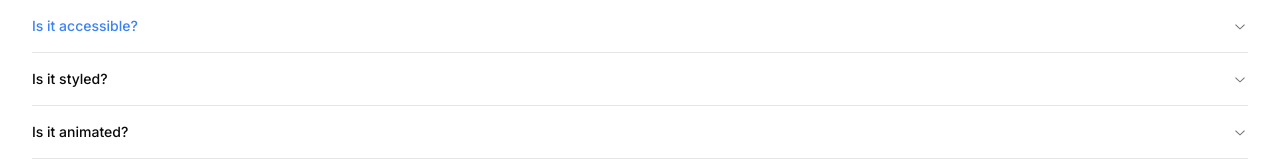
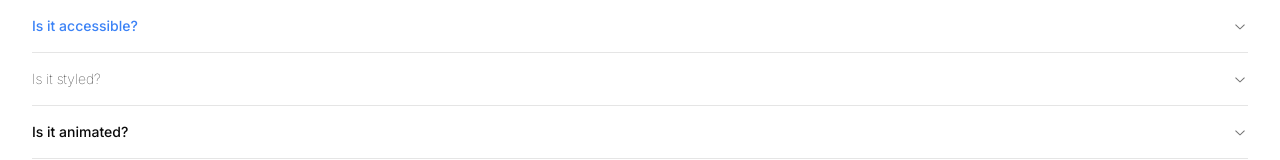
Before and after one commit to genrev-zapa-fgi/merge-conflict-demo, a Next.js app: page / in a window 1280 px wide. Shown: the top 160 px of the page. Built offline with nearby package versions, Linux system fonts and the light colour scheme.

Commit message:
change 2nd row font to thin

```diff
--- a/components/molecules/accordion-demo.tsx
+++ b/components/molecules/accordion-demo.tsx
@@ -15,7 +15,7 @@ export function AccordionDemo() {
                 </AccordionContent>
             </AccordionItem>
             <AccordionItem value="item-2">
-                <AccordionTrigger>Is it styled?</AccordionTrigger>
+                <AccordionTrigger className={"font-thin"}>Is it styled?</AccordionTrigger>
                 <AccordionContent>
                     Yes. It comes with default styles that matches the other
                     components&apos; aesthetic.
```
